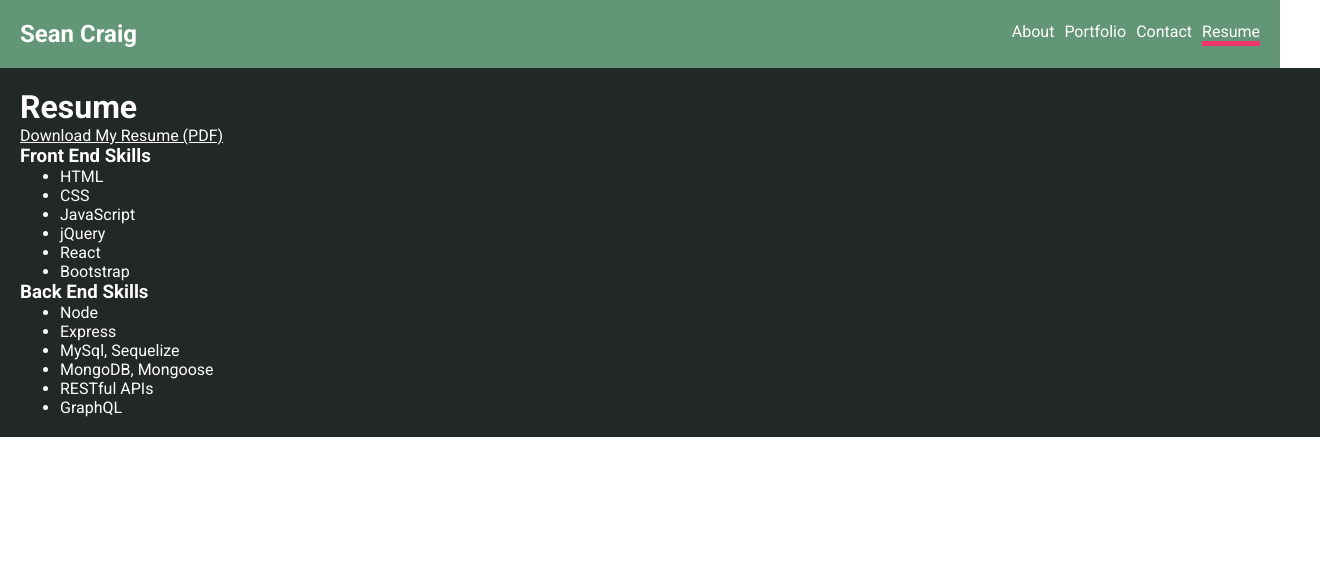
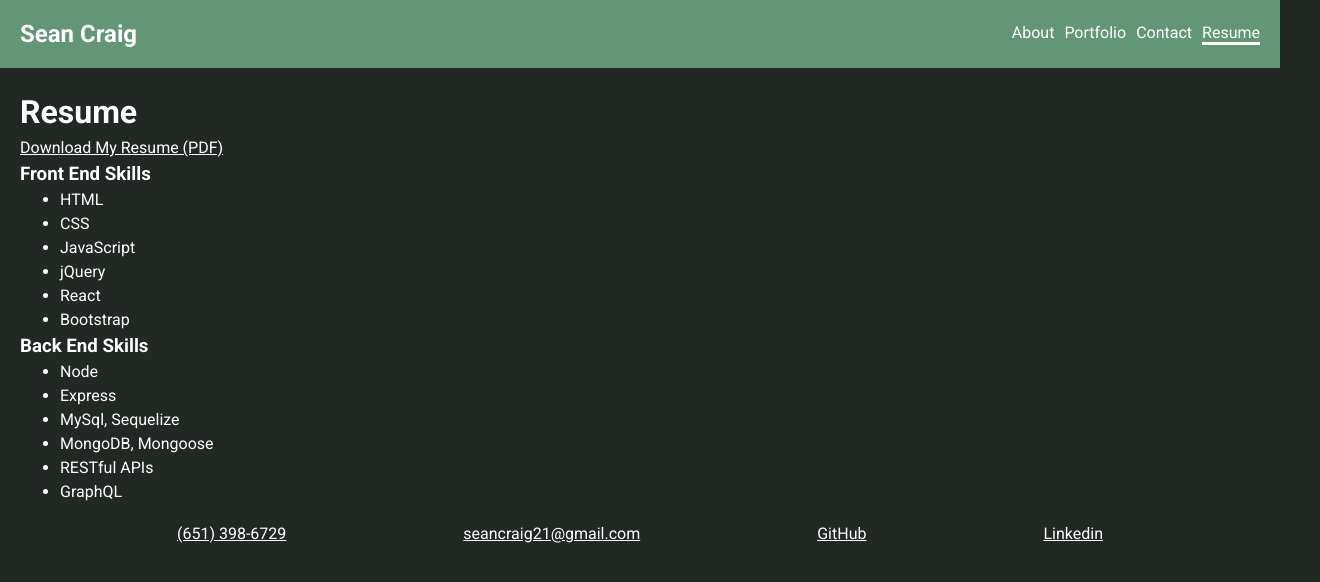
Before and after one commit to seanscraig/seanscraig.github.io, a React (Create React App) app: page /resume in a window 1280 px wide. Shown: the top 582 px of the page, 1320 px wide, since content can reach past the window. Built offline with nearby package versions, Linux system fonts and the light colour scheme.

Commit message:
Added a footer and fixed width

```diff
--- a/src/App.js
+++ b/src/App.js
@@ -4,12 +4,14 @@ import About from "./components/About";
 import Portfolio from "./components/Portfolio";
 import Contact from "./components/Contact";
 import Resume from "./components/Resume";
+import Footer from "./components/Footer";
 
 function App() {
   return (
     <Router>
       <div className="App">
         <Navbar />
+        <div className="wrapper">
           <div className="content">
             <Switch>
               <Route exact path="/">
@@ -26,6 +28,8 @@ function App() {
               </Route>
             </Switch>
           </div>
+          <Footer />
+        </div>
       </div>
     </Router>
   );
--- /dev/null
+++ b/src/components/Footer.js
@@ -0,0 +1,12 @@
+const Footer = () => {
+  return (
+    <div className="footer">
+      <a href="tel:651-398-6729">(651) 398-6729</a>
+      <a href="mailto: seancraig21@gmail.com">seancraig21@gmail.com</a>
+      <a href="https://github.com/seanscraig">GitHub</a>
+      <a href="https://www.linkedin.com/in/sean-craig-bb219861/">Linkedin</a>
+    </div>
+  );
+};
+
+export default Footer;
--- a/src/components/Resume.js
+++ b/src/components/Resume.js
@@ -1,4 +1,4 @@
-import resume from "../assets/docs/SeanCraigResume.pdf";
+import resume from "../assets/docs/Sean-Craig-Resume.pdf";
 const Resume = () => {
   const frontEndSkills = [
     { id: 1, name: "HTML" },
--- a/src/index.css
+++ b/src/index.css
@@ -12,9 +12,20 @@
   /* background-color: var(--primary); */
 }
 
+body {
+  background-color: var(--primary);
+}
+
+.App {
+  /* width: 100%; */
+  height: 100%;
+  /* max-width: 1200px; */
+}
+
 .content {
   padding: 20px;
-  width: 100%;
+  /* width: 100%; */
+  line-height: 1.5;
   background-color: var(--primary);
 }
 
@@ -41,12 +52,17 @@
   text-decoration: none;
 }
 
+.navbar a:hover {
+  background-color: var(--light);
+  color: var(--secondary);
+}
+
 .navbar .active {
-  border-bottom: 5px solid #f1356d;
+  border-bottom: 3px solid var(--light);
 }
 
 /* about styles */
-.about{
+.about {
   /* background-color: red; */
 }
 
@@ -70,7 +86,8 @@
   font-size: 20px;
   margin-bottom: 30px;
 }
-.contact input, .contact textarea {
+.contact input,
+.contact textarea {
   width: 100%;
   padding: 6px 10px;
   margin: 10px 0;
@@ -87,7 +104,7 @@
   cursor: pointer;
 }
 
-.thank-you{
+.thank-you {
   background-color: lightgreen;
   padding: 10px;
   margin-bottom: 30px;
@@ -97,12 +114,28 @@
   flex-direction: column;
 }
 
-.portfolio a{
+.portfolio {
+  display: flex;
+  /* flex-direction: row; */
+  flex-wrap: wrap;
+}
+
+.portfolio a {
   text-decoration: none;
 }
 
-.portfolio img{
-  width: 25%;
+.portfolio img {
+  width: 15%;
   /* border-radius: 100px; */
   margin: 20px;
 }
+
+.footer {
+  background-color: var(--primary);
+  display: flex;
+  justify-content: space-evenly;
+}
+
+.wrapper {
+  background-color: var(--primary);
+}
```
Also changed, not shown: old-index.html (+5 -4 lines), 2 other files (tests, documents, lock files or other folders).
